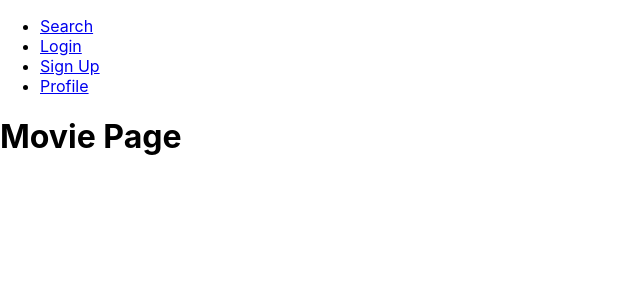
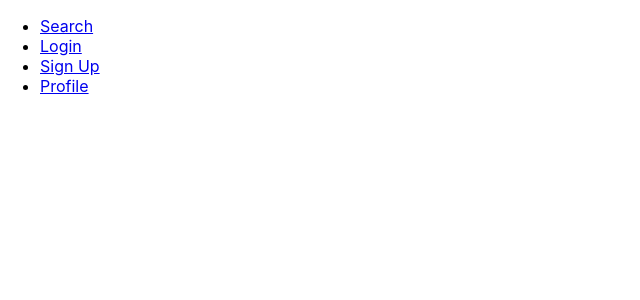
Before and after one commit to BlackMG27/cinefile-r-us, a React (Create React App) app in the folder client/: page /movie in a window 1280 px wide. Shown: the top 300 px of the page, without its empty margins (0-640 px from the left). Built offline with nearby package versions, Linux system fonts and the light colour scheme.

Commit message:
added '/movie/:id' to the api route

```diff
--- a/client/src/App.js
+++ b/client/src/App.js
@@ -48,7 +48,7 @@ function App() {
                         component={LoginPage}/>
                     <Route exact path="/signup"
                         component={SignUpPage}/>
-                    <Route path="/movie"
+                    <Route path="/movie/:id"
                         component={MoviePage}/>
                     <Switch>
                         <PrivateRoute exact path="/profile"
--- a/client/src/pages/search/search.jsx
+++ b/client/src/pages/search/search.jsx
@@ -18,8 +18,9 @@ class SearchPage extends Component {
 
     getID = id => {
         API.getMovieID(id).then(res => {
-            const movieID = res.data;
-            axios.post(`/api/movie/movie`, movieID).then(result => console.log("Success!")).catch(err => console.log(err));
+            const movie = res.data;
+            // put movie into axios
+            axios.post(`/api/movie/movie/:id`, movie).then(result => console.log("Success!")).catch(err => console.log(err));
         }).catch(err => console.log(err));
     }
 
```
